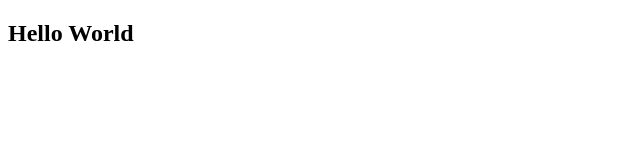
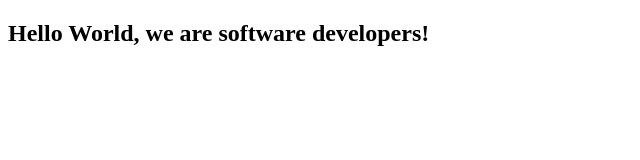
Before and after one commit to Rashad-Muntar/Emmanuel-Rashad, a plain HTML site: page index.html in a window 1280 px wide. Shown: the whole page, without its empty margins (0-640 px from the left). Drawn offline with Linux system fonts and the light colour scheme.

Commit message:
added some text about us

```diff
--- a/index.html
+++ b/index.html
@@ -7,7 +7,7 @@
   </head>
 
   <body>
-    <h2>Hello World</h2>
+    <h2>Hello World, we are software developers!</h2>
 
     <script src="https://cdn.freecodecamp.org/testable-projects-fcc/v1/bundle.js"></script>
 
```
